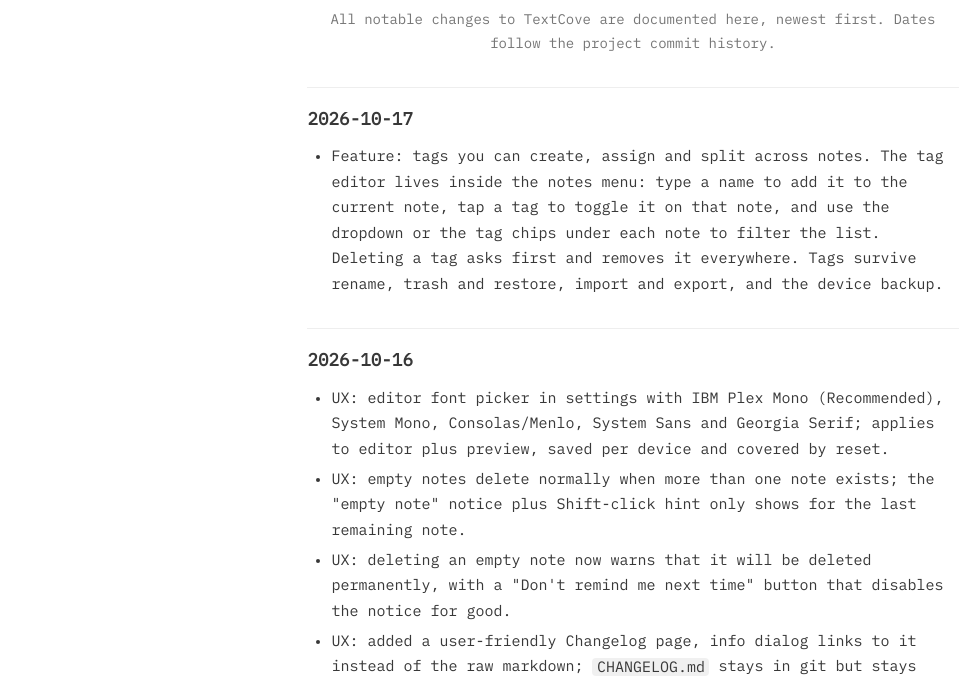
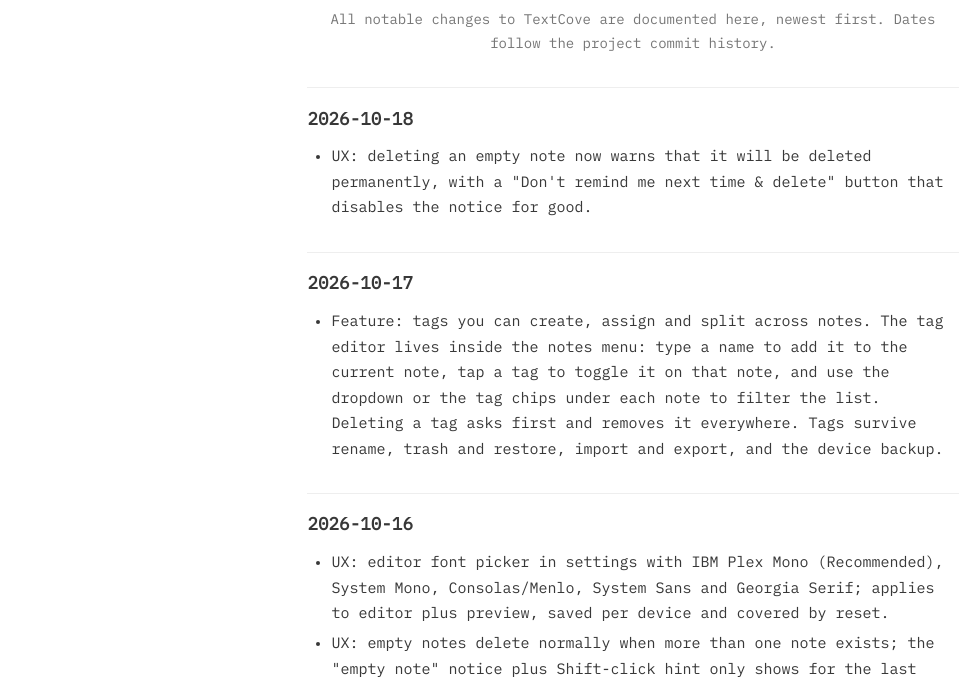
Before and after one commit to hmkk69/textcove, a website: page changelog.html in a window 1280 px wide. Shown: the part 124-803 px from the top of the page, without its empty margins (7-981 px from the left). Drawn offline with Linux system fonts and the light colour scheme; no server answers.

Commit message:
fix: correct changelog dates and sync files

```diff
--- a/changelog.html
+++ b/changelog.html
@@ -40,6 +40,11 @@
 	<h1>Changelog</h1>
 	<p class="lede">All notable changes to TextCove are documented here, newest first. Dates follow the project commit history.</p>
 
+	<h2>2026-10-18</h2>
+	<ul>
+		<li>UX: deleting an empty note now warns that it will be deleted permanently, with a "Don't remind me next time & delete" button that disables the notice for good.</li>
+	</ul>
+
 	<h2>2026-10-17</h2>
 	<ul>
 		<li>Feature: tags you can create, assign and split across notes. The tag editor lives inside the notes menu: type a name to add it to the current note, tap a tag to toggle it on that note, and use the dropdown or the tag chips under each note to filter the list. Deleting a tag asks first and removes it everywhere. Tags survive rename, trash and restore, import and export, and the device backup.</li>
@@ -49,7 +54,6 @@
 	<ul>
 		<li>UX: editor font picker in settings with IBM Plex Mono (Recommended), System Mono, Consolas/Menlo, System Sans and Georgia Serif; applies to editor plus preview, saved per device and covered by reset.</li>
 		<li>UX: empty notes delete normally when more than one note exists; the "empty note" notice plus Shift-click hint only shows for the last remaining note.</li>
-		<li>UX: deleting an empty note now warns that it will be deleted permanently, with a "Don't remind me next time" button that disables the notice for good.</li>
 		<li>UX: added a user-friendly Changelog page, info dialog links to it instead of the raw markdown; <code>CHANGELOG.md</code> stays in git but stays hidden on the live Vercel site.</li>
 	</ul>
 
```
Also changed, not shown: CHANGELOG.md.
